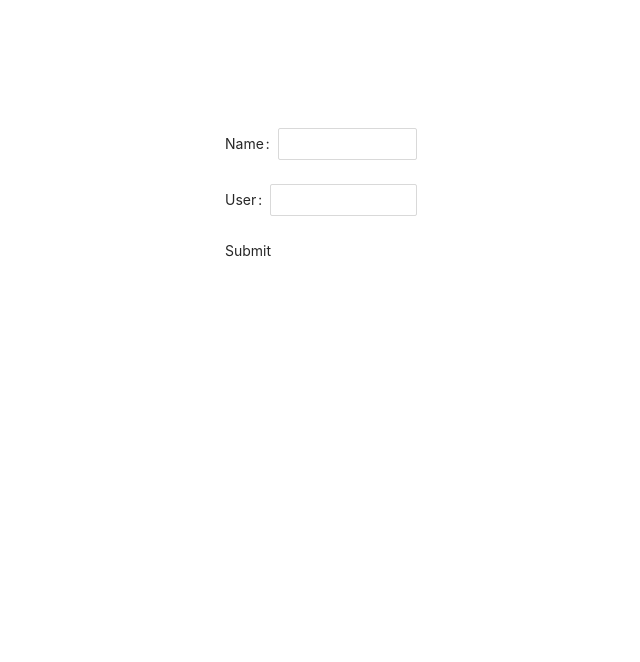
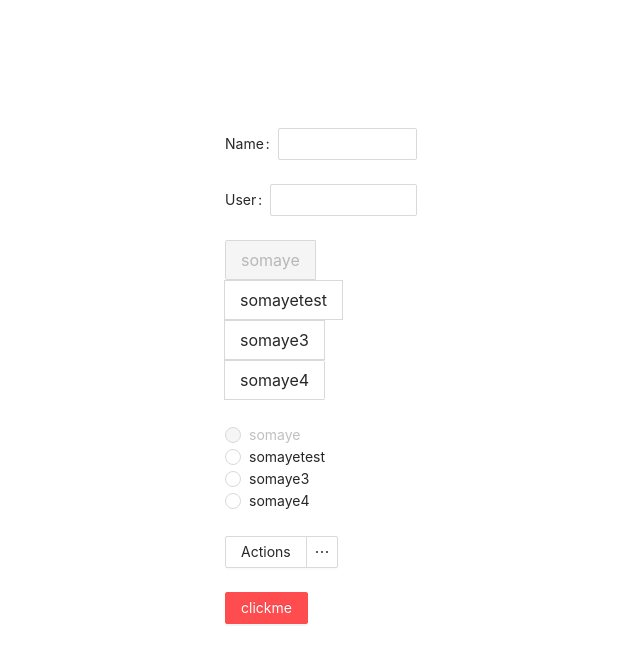
Before and after one commit to Golrang/Design-system, a React app: page / in a window 1280 px wide. Shown: the top 662 px of the page, without its empty margins (319-959 px from the left). Built offline with nearby package versions, Linux system fonts and the light colour scheme; the HTML template or start-up script is replaced by a standard one.

Commit message:
test component and use components

```diff
--- a/src/app/App.tsx
+++ b/src/app/App.tsx
@@ -1,8 +1,17 @@
+import { ButtonG } from "components/button/Button";
 import { FormG } from "components/form/Form";
 import { InputG } from "components/input/Input";
+import { RadioGroupG } from "components/radio/RadioGroup";
 import { useWatch } from "react-hook-form";
-
-type TFormProps = { name: string; user: string; age: number };
+import { SearchOutlined } from "@ant-design/icons";
+type TFormProps = {
+  name: string;
+  user: string;
+  age: number;
+  other: number;
+  button: string;
+  button_1: string;
+};
 
 type TInputProps = keyof TFormProps;
 
@@ -14,12 +23,63 @@ const App2 = () => {
 };
 
 export const App = () => {
+  const options = [
+    { value: 1, label: "somaye", disabled: true },
+    { value: 2, label: "somayetest" },
+    { value: 3, label: "somaye3" },
+    { value: 4, label: "somaye4" },
+  ];
+
+  const items = [
+    {
+      key: "1",
+      label: "1st item",
+    },
+    {
+      key: "2",
+      label: "2nd item",
+    },
+    {
+      key: "3",
+      label: "3rd item",
+    },
+  ];
+
   return (
     <div className=" max-w-md mx-auto p-32">
       <FormG<TFormProps> onSubmit={(state) => console.log(state.user)}>
         <App2 />
         <InputG<TInputProps> name="user" label="User" />
-        <button type="submit">Submit</button>
+        <RadioGroupG<TInputProps>
+          options={options}
+          name="age"
+          optionType="button"
+          size="large"
+        />
+        <RadioGroupG<TInputProps> options={options} name="other" />
+        <ButtonG<TInputProps>
+          name="button"
+          htmlType="reset"
+          type="primary"
+          icon={<SearchOutlined />}
+          isDropDownButton={true}
+          drowpdownItems={items}
+        >
+          clickme
+        </ButtonG>
+
+
+        <ButtonG<TInputProps>
+          name="button_1"
+          htmlType="button"
+          type="primary"
+          danger
+          // loading
+        >
+          clickme
+        </ButtonG>
+
+        {/* <button type="submit">Submit</button> */}
       </FormG>
     </div>
   );
```
